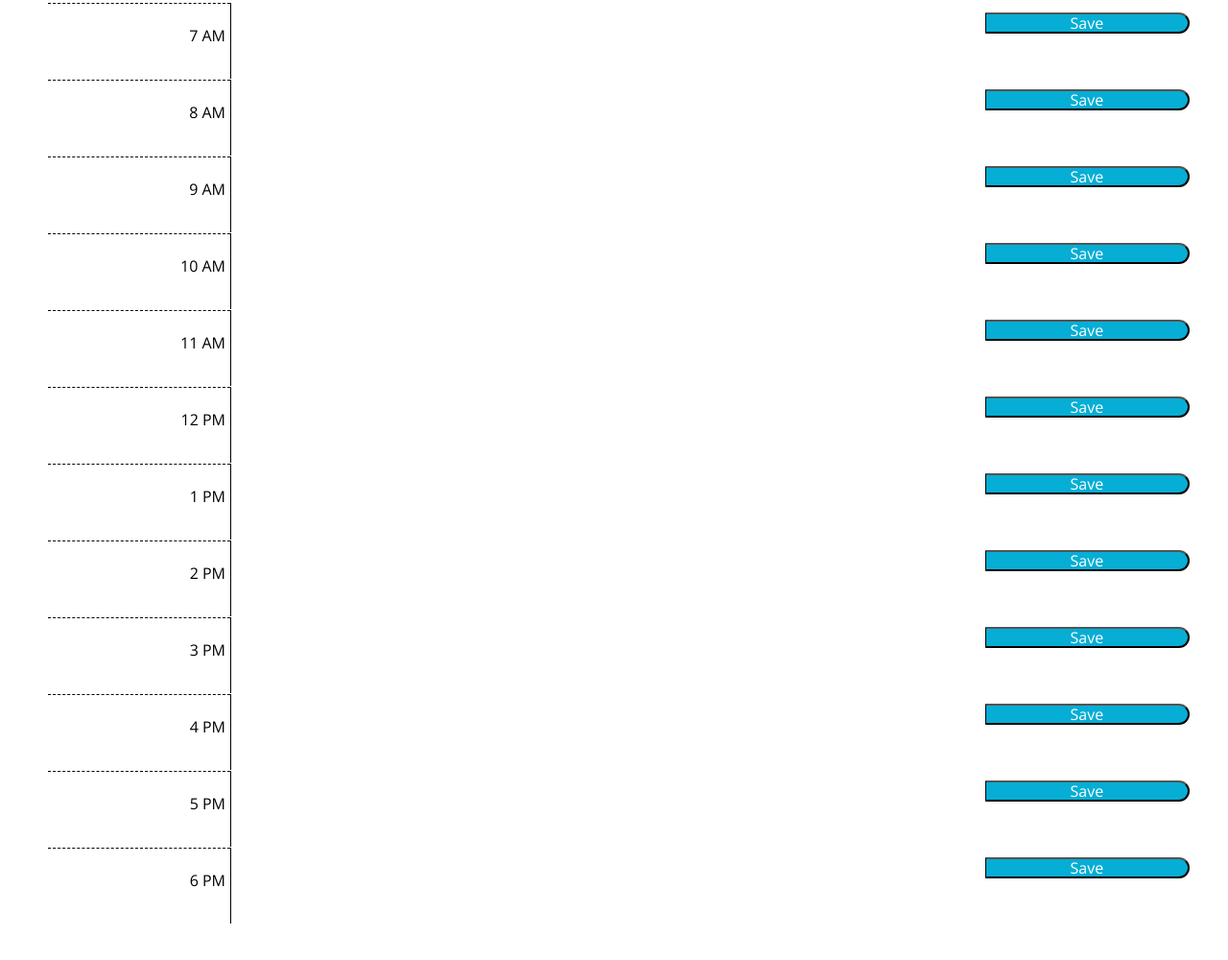
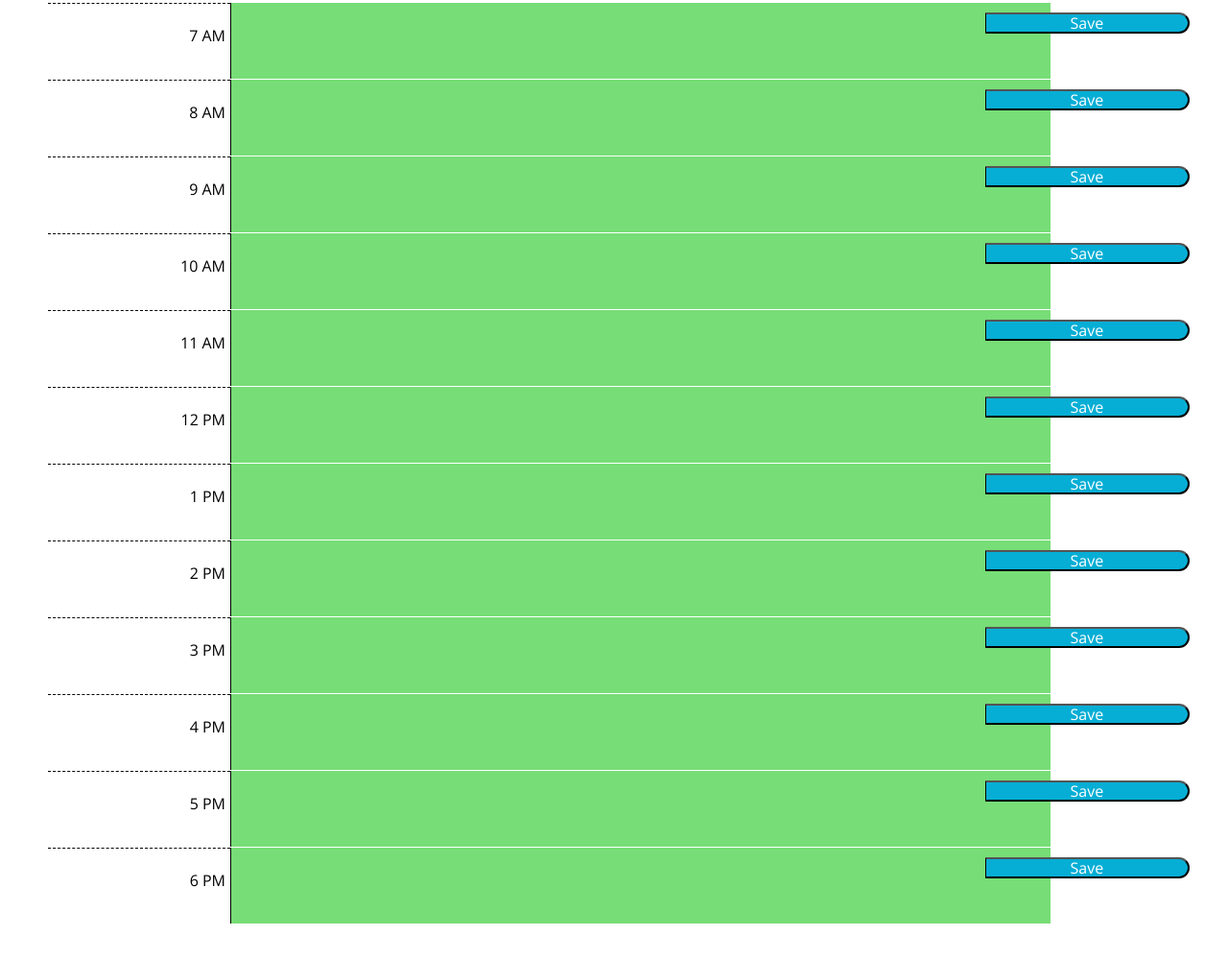
Before and after one commit to ElizabethReuter/Homework-5, a plain HTML site: page index.html in a window 1280 px wide. Shown: the part 352-1352 px from the top of the page at 96% size. Drawn offline with nearby package versions, Linux system fonts and the light colour scheme.

Commit message:
added local storage functions

```diff
--- a/index.html
+++ b/index.html
@@ -31,62 +31,62 @@
     <div class="container">
         <div id="sevenAm" class="row">
             <div id="time7" class="hour col-md-2">7 AM</div>
-            <textarea id="inputtext7" class="text col-md-9"></textarea>
+            <textarea id="textinput7" class="text col-md-9"></textarea>
             <button id="button7" class="saveBtn col-md-2">Save</button>
         </div>
         <div id="eightAm" class="row">
             <div id="time8" class="hour col-md-2">8 AM</div>
-            <textarea id="inputtext8" class="text col-md-9"></textarea>
+            <textarea id="textinput8" class="text col-md-9"></textarea>
             <button id="button8" class="saveBtn col-md-2">Save</button>
         </div>
         <div id="nineAm" class="row">
             <div id="time9" class="hour col-md-2">9 AM</div>
-            <textarea id="inputtext9" class="text col-md-9"></textarea>
+            <textarea id="textinput9" class="text col-md-9"></textarea>
             <button id="button9" class="saveBtn col-md-2">Save</button>
         </div>
         <div id="tenAm" class="row">
             <div id="time10" class="hour col-md-2">10 AM</div>
-            <textarea id="inputtext10" class="text col-md-9"></textarea>
+            <textarea id="textinput10" class="text col-md-9"></textarea>
             <button id="button10" class="saveBtn col-md-2">Save</button>
         </div>
         <div id="elevenAm" class="row">
             <div id="time11" class="hour col-md-2">11 AM</div>
-            <textarea id="inputtext11" class="text col-md-9"></textarea>
+            <textarea id="textinput11" class="text col-md-9"></textarea>
             <button id="button11" class="saveBtn col-md-2">Save</button>
         </div>
         <div id="twelvePm" class="row">
             <div id="time12" class="hour col-md-2">12 PM</div>
-            <textarea id="inputtext12" class="text col-md-9"></textarea>
+            <textarea id="textinput12" class="text col-md-9"></textarea>
             <button id="button12" class="saveBtn col-md-2">Save</button>
         </div>
         <div id="onePm" class="row">
             <div id="time1" class="hour col-md-2">1 PM</div>
-            <textarea id="inputtext1" class="text col-md-9"></textarea>
+            <textarea id="textinput1" class="text col-md-9"></textarea>
             <button id="button1" class="saveBtn col-md-2">Save</button>
         </div>
         <div id="twoPm" class="row">
             <div id="time2" class="hour col-md-2">2 PM</div>
-            <textarea id="inputtext2" class="text col-md-9"></textarea>
+            <textarea id="textinput2" class="text col-md-9"></textarea>
             <button id="button2" class="saveBtn col-md-2">Save</button>
         </div>
         <div id="threePm" class="row">
             <div id="time3" class="hour col-md-2">3 PM</div>
-            <textarea id="inputtext3" class="text col-md-9"></textarea>
+            <textarea id="textinput3" class="text col-md-9"></textarea>
             <button id="button3" class="saveBtn col-md-2">Save</button>
         </div>
         <div id="fourPm" class="row">
             <div id="time4" class="hour col-md-2">4 PM</div>
-            <textarea id="inputtext4" class="text col-md-9"></textarea>
+            <textarea id="textinput4" class="text col-md-9"></textarea>
             <button id="button4" class="saveBtn col-md-2">Save</button>
         </div>
         <div id="fivePm" class="row">
             <div id="time5" class="hour col-md-2">5 PM</div>
-            <textarea id="inputtext5" class="text col-md-9"></textarea>
+            <textarea id="textinput5" class="text col-md-9"></textarea>
             <button id="button5" class="saveBtn col-md-2">Save</button>
         </div>
         <div id="sixPm" class="row">
             <div id="time6" class="hour col-md-2">6 PM</div>
-            <textarea id="inputtext6" class="text col-md-9"></textarea>
+            <textarea id="textinput6" class="text col-md-9"></textarea>
             <button id="button6" class="saveBtn col-md-2">Save</button>
         </div>
     </div>
--- a/script.js
+++ b/script.js
@@ -17,3 +17,87 @@ let myCalendar = {
 var currentDay = $("#currentDay");
     currentDay = moment().format('MMMM Do YYYY, h:mm:ss a');
     $("#currentDay").text(currentDay);
+
+    // waits until page is ready for js to run functions
+$(document).ready(function() {
+    if(!localStorage.getItem('myCalendar')) {
+        updateCalendar(myCalendar);
+      } else {
+        updateCalendar(JSON.parse(localStorage.getItem('myCalendar')));
+      }
+
+    //  adjusts the color to time slot with current data
+      let counter = 1
+      for(const property in myCalendar) {
+      let textInput = "#textinput" + counter;
+      $(textInput).text(myCalendar[property]);
+      let calendarTime = "#time" + counter;
+      let nowTime = moment().hour();
+      let timeString = $(calendarTime).text();
+      let timeNumber = changeHourToNumber(timeString);
+      if(timeNumber < nowTime) {
+          $(textInput).addClass("past");
+      } else if (timeNumber > nowTime) {
+          $(textInput).addClass("future");
+      } else if (timeNumber === nowTime) {
+          $(textInput).addClass("present");
+      }
+      counter ++;
+
+      }
+
+ // saves input data and saves to local storge
+
+    $("button").click(function() {
+        taskValue = $(this).siblings("textarea").val(); // textarea is a sibling of button being referenced above, which is why the "this" works here, it's finding the next sibling referenced as that
+        hourString = $(this).siblings("div").text(); // div is a sibling of button being referenced above, which is why the "this" works here, it's finding the next div referenced as that
+        //calling the save task function
+        saveTask(hourString, taskValue);
+    });
+
+// changes hours to numbers for greater than and equal to
+    function changeHourToNumber(hourString) {
+        switch(hourString) {
+            case "7 AM": return 7;
+            case "8 AM": return 8;
+            case "9 AM": return 9;
+            case "10 AM": return 10;
+            case "11 AM": return 11;
+            case "12 PM": return 12;
+            case "1 PM": return 13;
+            case "2 PM": return 14;
+            case "3 PM": return 15;
+            case "4 PM": return 16;
+            case "5 PM": return 17;
+            case "6 PM": return 18;
+        }
+    }
+
+    function startStorage() {
+        localStorage.setItem('myCalendar', JSON.stringify(myCalendar));
+    };
+
+    function saveLocalStorage(dayInput) {
+        localStorage.setItem('myCalendar', JSON.stringify(dayInput));
+    }
+
+    function saveTask(hourString, val) {
+        if(!localStorage.getItem('myCalendar')) {
+            startStorage();
+        }
+
+        let calendarHours = JSON.parse(localStorage.getItem('myCalendar'));
+        calendarHours[hourString] = val
+
+        saveLocalStorage(calendarHours);
+    }
+
+    function updateCalendar(dayObject) {
+        $(".row").each(function(index) {
+            let res = $(this).children("div");
+            $(this).children("textinput").text(dayObject[res.text()]);
+        })
+    }
+
+}
+)
```
